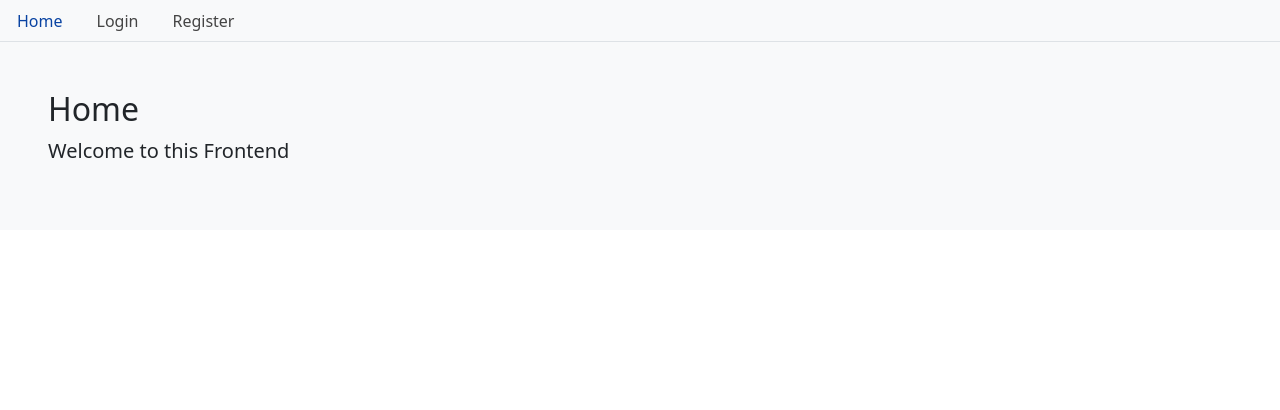
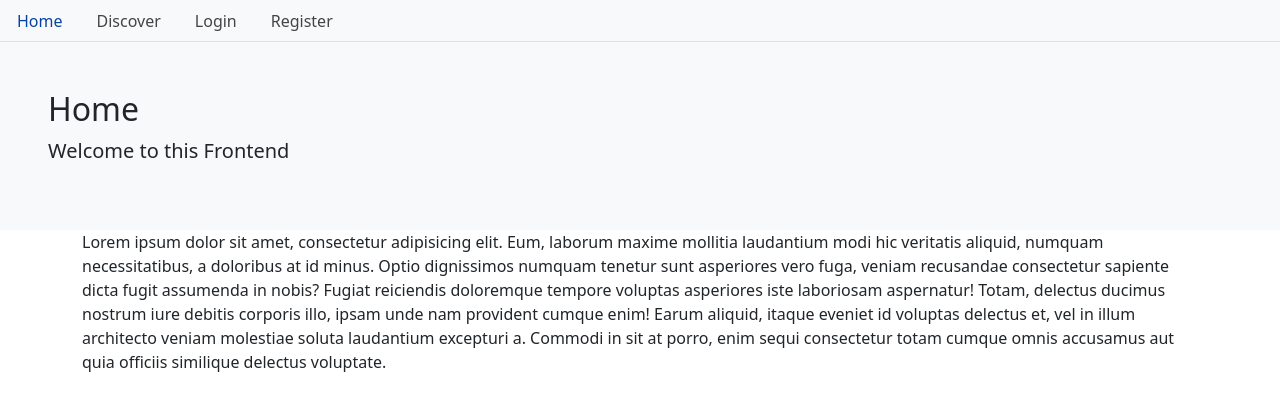
Before and after one commit to abs3nce/socnet-client, a React (Create React App) app: page / in a window 1280 px wide. Shown: the top 410 px of the page. Built offline with nearby package versions, Linux system fonts and the light colour scheme.

Commit message:
+ discover users

```diff
--- a/src/MainRouter.js
+++ b/src/MainRouter.js
@@ -5,12 +5,14 @@ import Home from "./core/Home";
 import Register from "./user/Register";
 import Login from "./user/Login";
 import Profile from "./user/Profile";
+import Users from "./user/Users"
 
 const MainRouter = () => (
   <div>
     <Navbar />
     <Switch>
       <Route exact path="/" component={Home} />
+      <Route exact path="/users" component={Users} />
       <Route exact path="/register" component={Register} />
       <Route exact path="/login" component={Login} />
       <Route exact path="/user/:userID" component={Profile} />
--- a/src/core/Home.js
+++ b/src/core/Home.js
@@ -1,10 +1,27 @@
 import React from "react";
 
 const Home = () => (
-  <div className="bg-light p-5">
-    <h2>Home</h2>
-    <p className="lead">Welcome to this Frontend</p>
-  </div>
+  <>
+    <div className="bg-light p-5">
+      <h2>Home</h2>
+      <p className="lead">Welcome to this Frontend</p>
+    </div>
+    <div className="container">
+      <p>
+        Lorem ipsum dolor sit amet, consectetur adipisicing elit. Eum, laborum
+        maxime mollitia laudantium modi hic veritatis aliquid, numquam
+        necessitatibus, a doloribus at id minus. Optio dignissimos numquam
+        tenetur sunt asperiores vero fuga, veniam recusandae consectetur
+        sapiente dicta fugit assumenda in nobis? Fugiat reiciendis doloremque
+        tempore voluptas asperiores iste laboriosam aspernatur! Totam, delectus
+        ducimus nostrum iure debitis corporis illo, ipsam unde nam provident
+        cumque enim! Earum aliquid, itaque eveniet id voluptas delectus et, vel
+        in illum architecto veniam molestiae soluta laudantium excepturi a.
+        Commodi in sit at porro, enim sequi consectetur totam cumque omnis
+        accusamus aut quia officiis similique delectus voluptate.
+      </p>
+    </div>
+  </>
 );
 
 export default Home;
--- a/src/core/Navbar.js
+++ b/src/core/Navbar.js
@@ -16,6 +16,11 @@ const Navbar = (props) => (
       <li className="nav-item">
         <Link className="nav-link" style={isActive(props, "/")} to="/">
           Home
+        </Link>
+      </li>
+      <li className="nav-item">
+        <Link className="nav-link" style={isActive(props, "/users")} to="/users">
+          Discover
         </Link>
       </li>
       {!isAuthenticated() && (
--- a/src/user/Profile.js
+++ b/src/user/Profile.js
@@ -1,7 +1,7 @@
 import React, { Component } from "react";
 import { Redirect, Link } from "react-router-dom";
 import { isAuthenticated } from "../auth/";
-import { read } from "./apiController";
+import { getUser } from "./userAPIController";
 
 class Profile extends Component {
   constructor() {
@@ -18,8 +18,7 @@ class Profile extends Component {
   }
 
   init = (userID) => {
-    const token = isAuthenticated().token;
-    read(userID, token).then((data) => {
+    getUser(userID).then((data) => {
       if (data.error) {
         this.setState({ redirectToLogin: true });
       } else {
--- /dev/null
+++ b/src/user/Users.js
@@ -0,0 +1,54 @@
+import React, { Component } from "react";
+import { getUsers } from "./userAPIController";
+import { Link } from "react-router-dom";
+
+class Users extends Component {
+  constructor() {
+    super();
+    this.state = {
+      users: [],
+    };
+  }
+
+  componentDidMount() {
+    getUsers().then((data) => {
+      if (data.error) {
+        console.log(data.error);
+      } else {
+        this.setState({ users: data });
+      }
+    });
+  }
+
+  renderUsers = (users) => (
+    <div className="row">
+      {users.map((user, index) => (
+        <div className="card col-md-3" key={index}>
+          <img src="" className="card-img-top" alt="..." />
+          <div className="card-body">
+            <h5 className="card-title">{user.username}</h5>
+            <p className="card-text">{user.email}</p>
+            <a href="#" className="btn btn-raised btn-primary btn-sm">
+              View profile
+            </a>
+          </div>
+        </div>
+      ))}
+    </div>
+  );
+
+  render() {
+    const { users } = this.state;
+
+    return (
+      <>
+        <div className="bg-light p-5">
+          <h2>Discover</h2>
+          <p className="lead">Users will be displayed here</p>
+        </div>
+        <div className="container">{this.renderUsers(users)}</div>
+      </>
+    );
+  }
+}
+export default Users;
--- a/src/user/apiController.js
+++ b/src/user/userAPIController.js
@@ -1,10 +1,9 @@
-export const read = (userID, token) => {
+export const getUser = (userID) => {
   return fetch(`http://localhost:3000/users/${userID}`, {
     method: "GET",
     headers: {
       Accept: "application/json",
       "Content-type": "application/json",
-      Authorization: `Bearer ${token}`,
     },
   })
     .then((res) => {
@@ -14,3 +13,15 @@ export const read = (userID, token) => {
       console.log(err);
     });
 };
+
+export const getUsers = () => {
+  return fetch(`http://localhost:3000/users/`, {
+    method: "GET",
+  })
+    .then((res) => {
+      return res.json();
+    })
+    .catch((err) => {
+      console.log(err);
+    });
+};
```
